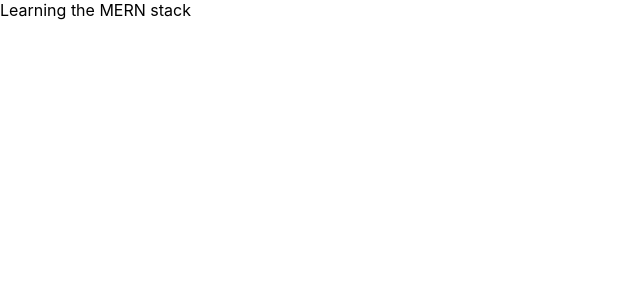
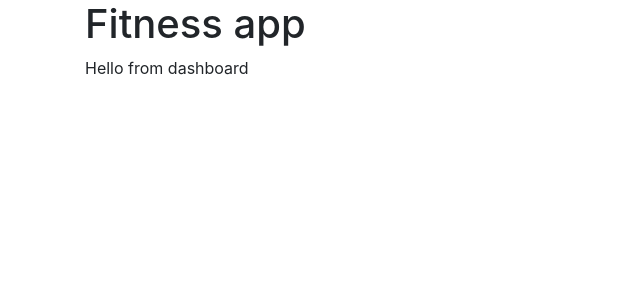
Before and after one commit to bgdmatei/fitness-club-mern, a React (Create React App) app in the folder client/: page /dashboard in a window 1280 px wide. Shown: the top 300 px of the page, without its empty margins (0-640 px from the left). Built offline with nearby package versions, Linux system fonts and the light colour scheme.

Commit message:
created pages and set routes

```diff
--- a/client/package.json
+++ b/client/package.json
@@ -6,9 +6,12 @@
     "@testing-library/jest-dom": "^4.2.4",
     "@testing-library/react": "^9.3.2",
     "@testing-library/user-event": "^7.1.2",
+    "bootstrap": "^4.5.0",
     "react": "^16.13.1",
     "react-dom": "^16.13.1",
-    "react-scripts": "3.4.1"
+    "react-router-dom": "^5.2.0",
+    "react-scripts": "3.4.1",
+    "reactstrap": "^8.4.1"
   },
   "scripts": {
     "start": "react-scripts start",
--- a/client/src/App.js
+++ b/client/src/App.js
@@ -1,8 +1,15 @@
 import React from "react";
+import { Container } from "reactstrap";
+import Routes from "./routes";
 import "./App.css";
 
 function App() {
-  return <div className="App">Learning the MERN stack</div>;
+  return (
+    <Container>
+      <h1>Fitness app</h1>
+      <Routes />
+    </Container>
+  );
 }
 
 export default App;
--- a/client/src/index.js
+++ b/client/src/index.js
@@ -2,5 +2,6 @@
 import ReactDOM from "react-dom";
 import "./index.css";
 import App from "./App";
+import "bootstrap/dist/css/bootstrap.min.css";
 
 ReactDOM.render(<App />, document.getElementById("root"));
--- /dev/null
+++ b/client/src/pages/Dashboard/index.js
@@ -0,0 +1,5 @@
+import React from "react";
+
+export default function Dashboard() {
+  return <div>Hello from dashboard</div>;
+}
--- /dev/null
+++ b/client/src/pages/Login/index.js
@@ -0,0 +1,5 @@
+import React from "react";
+
+export default function Login() {
+  return <div>Hello from login</div>;
+}
--- /dev/null
+++ b/client/src/routes.js
@@ -0,0 +1,16 @@
+import React from "react";
+import { BrowserRouter, Switch, Route } from "react-router-dom";
+
+import Login from "./pages/Login/";
+import Dashboard from "./pages/Dashboard/";
+
+export default function Routes() {
+  return (
+    <BrowserRouter>
+      <Switch>
+        <Route path="/" exact component={Login} />
+        <Route path="/dashboard" component={Dashboard} />
+      </Switch>
+    </BrowserRouter>
+  );
+}
```
Also changed, not shown: 1 other file (tests, documents, lock files or other folders).
